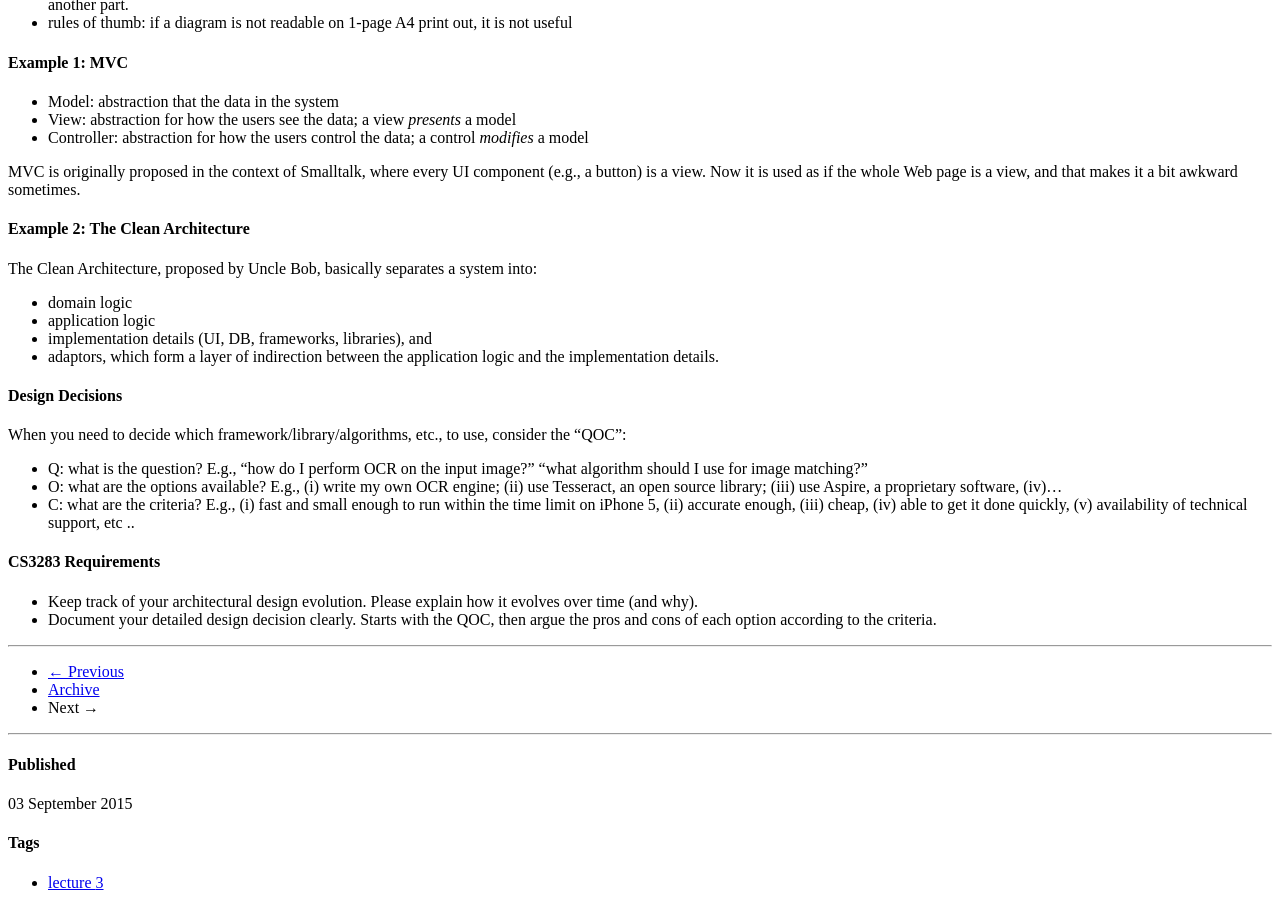
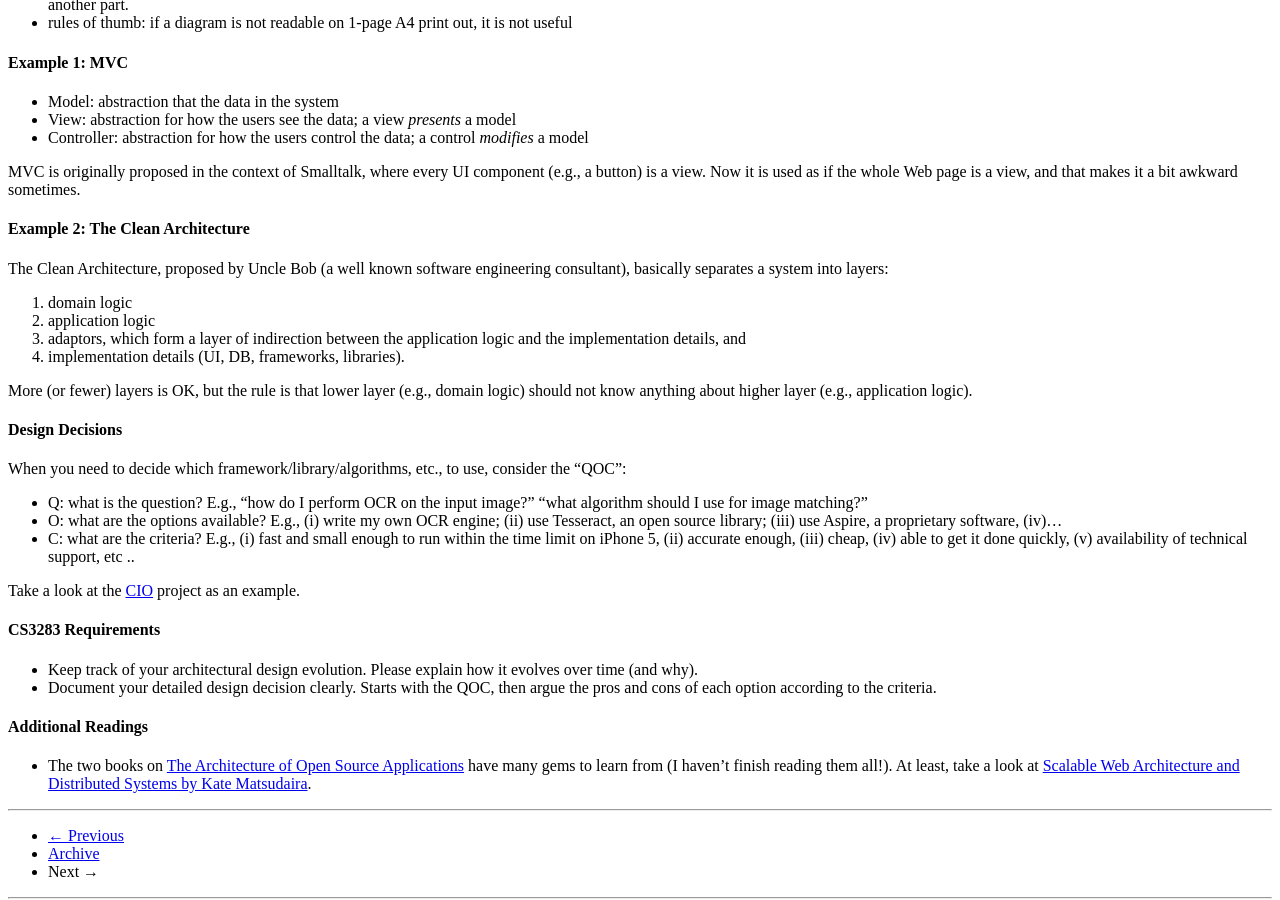
Before and after one commit to nus-mtp/1516, a Jekyll site: the page built from _posts/2015-09-03-software-architecture.md, in a window 1280 px wide and 900 px high, scrolled down 909 px. Built offline with Jekyll 4.4.1, drawn with Linux system fonts in a browser that asks for light colours; Markdown is read by kramdown in place of the engine named in the settings.

Commit message:
Added example and reading

```diff
--- a/_posts/2015-09-03-software-architecture.md
+++ b/_posts/2015-09-03-software-architecture.md
@@ -33,10 +33,10 @@ In this lecture, I will recap some principles of good software design and explai
      + What is the simplest way to test? (e.g., can I test without UI and without DB?)
 
 #### What type of diagrams to draw?
- + no fix rules here, just be simple, clear, and consistent
- + can have more than one
- + be very clear yourselves what boxes and arrows mean
- + common mistake: e.g., an arrow means inheritance in some parts of diagrams, means the sequence of flow in other parts, and means passing data from one component to the next in yet another part.
++ no fix rules here, just be simple, clear, and consistent
++ can have more than one
++ be very clear yourselves what boxes and arrows mean
++ common mistake: e.g., an arrow means inheritance in some parts of diagrams, means the sequence of flow in other parts, and means passing data from one component to the next in yet another part.
 + rules of thumb: if a diagram is not readable on 1-page A4 print out, it is not useful
 
 #### Example 1: MVC
@@ -47,11 +47,13 @@ In this lecture, I will recap some principles of good software design and explai
 MVC is originally proposed in the context of Smalltalk, where every UI component (e.g., a button) is a view.  Now it is used as if the whole Web page is a view, and that makes it a bit awkward sometimes.
 
 #### Example 2: The Clean Architecture
-The Clean Architecture, proposed by Uncle Bob, basically separates a system into:
-+ domain logic
-+ application logic
-+ implementation details (UI, DB, frameworks, libraries), and
-+ adaptors, which form a layer of indirection between the application logic and the implementation details.
+The Clean Architecture, proposed by Uncle Bob (a well known software engineering consultant), basically separates a system into layers:
+1. domain logic
+2. application logic
+3. adaptors, which form a layer of indirection between the application logic and the implementation details, and
+4. implementation details (UI, DB, frameworks, libraries).
+
+More (or fewer) layers is OK, but the rule is that lower layer (e.g., domain logic) should not know anything about higher layer (e.g., application logic).
 
 #### Design Decisions
 When you need to decide which framework/library/algorithms, etc., to use, consider the "QOC":
@@ -60,6 +62,11 @@ When you need to decide which framework/library/algorithms, etc., to use, consid
 + O: what are the options available? E.g., (i) write my own OCR engine; (ii) use Tesseract, an open source library; (iii) use Aspire, a proprietary software, (iv)...
 + C: what are the criteria? E.g., (i) fast and small enough to run within the time limit on iPhone 5, (ii) accurate enough, (iii) cheap, (iv) able to get it done quickly, (v) availability of technical support, etc ..
 
+Take a look at the [CIO](https://wiki.nus.edu.sg/pages/viewpage.action?pageId=103933178) project as an example.
+
 #### CS3283 Requirements
 + Keep track of your architectural design evolution. Please explain how it evolves over time (and why).
 + Document your detailed design decision clearly. Starts with the QOC, then argue the pros and cons of each option according to the criteria.
+
+#### Additional Readings
++ The two books on [The Architecture of Open Source Applications](http://aosabook.org/en/index.html) have many gems to learn from (I haven't finish reading them all!).  At least, take a look at [Scalable Web Architecture and Distributed Systems by Kate Matsudaira](http://aosabook.org/en/distsys.html).
```
